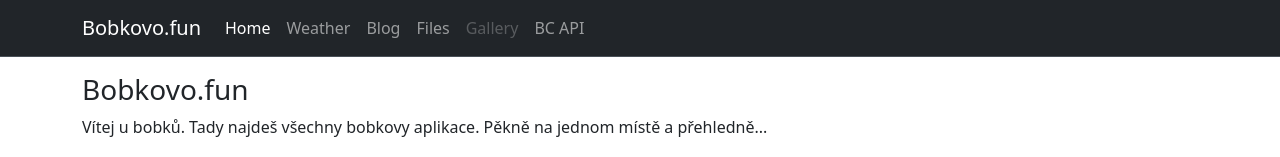
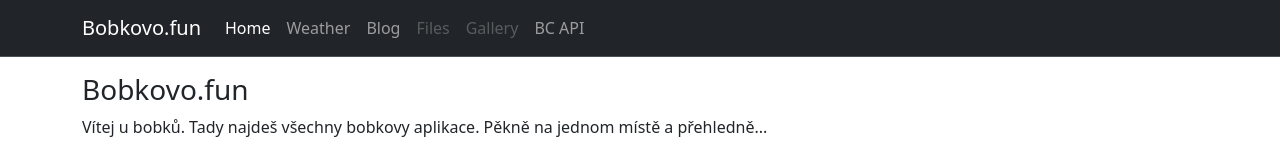
Before and after one commit to tuxwobb/weather, a React (Vite) app in the folder frontend/: page / in a window 1280 px wide. Shown: the top 157 px of the page. Built offline with nearby package versions, Linux system fonts and the light colour scheme; no server answers.

Commit message:
small code modification

```diff
--- a/frontend/src/blog/PostEdit.jsx
+++ b/frontend/src/blog/PostEdit.jsx
@@ -12,7 +12,6 @@ export default PostEdit;
 
 export async function editPostAction({ request }) {
   const formData = await request.formData();
-
   const editedPost = {
     id: formData.get("id"),
     title: formData.get("title"),
@@ -21,9 +20,6 @@ export async function editPostAction({ request }) {
     author: formData.get("author"),
     published: formData.get("published"),
   };
-
-  console.log(editedPost);
-
   const resData = await editPost(editedPost);
 
   return redirect("/blog");
--- a/frontend/src/blog/PostNew.jsx
+++ b/frontend/src/blog/PostNew.jsx
@@ -9,7 +9,6 @@ export default function PostNew() {
 // action to process new post
 export async function newPostAction({ request }) {
   const formData = await request.formData();
-
   const newPost = {
     title: formData.get("title"),
     body: formData.get("body"),
--- a/frontend/src/navigation/MainNavigation.jsx
+++ b/frontend/src/navigation/MainNavigation.jsx
@@ -32,7 +32,12 @@ export default function MainNavigation() {
             <NavLink to="/blog" className="nav-link" aria-current="page" end>
               Blog
             </NavLink>
-            <NavLink to="/files" className="nav-link" aria-current="page" end>
+            <NavLink
+              to="/files"
+              className="nav-link disabled"
+              aria-current="page"
+              end
+            >
               Files
             </NavLink>
             <NavLink
```
